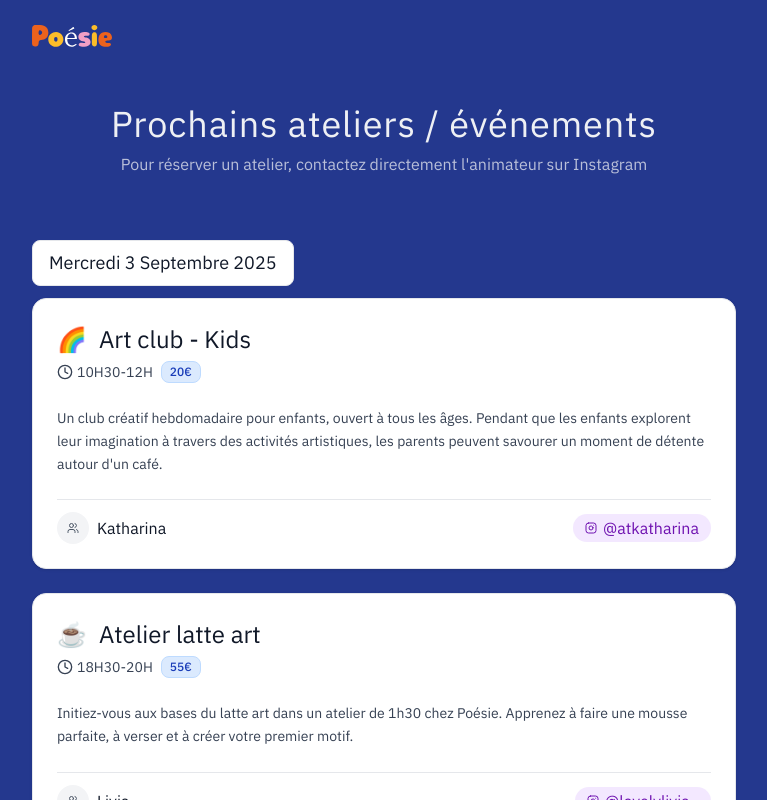
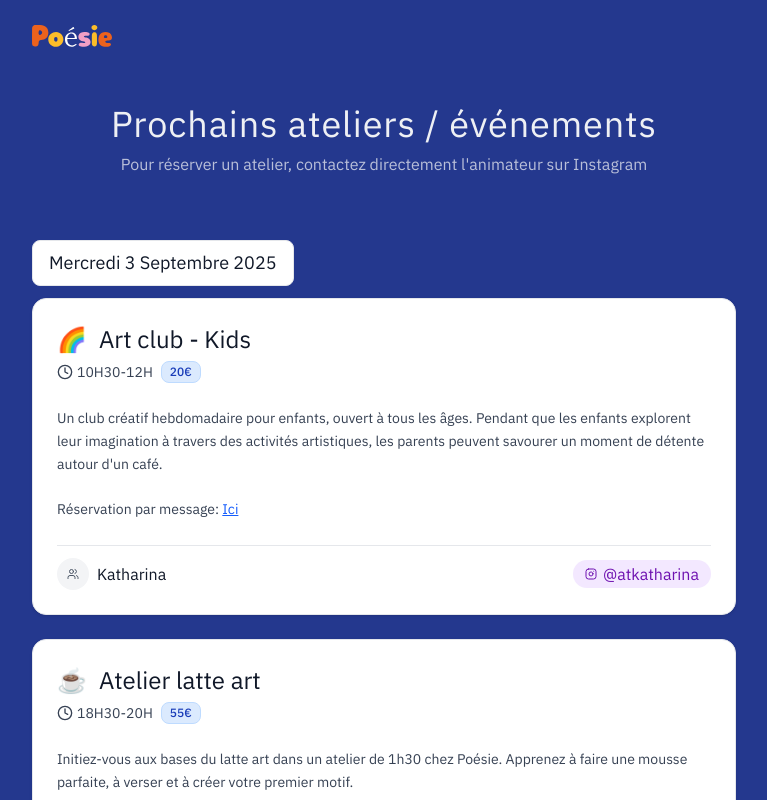
Before and after one commit to yohanlb/poesie-cafe, a Next.js app: page /agenda in a window 1280 px wide. Shown: the top 800 px of the page, without its empty margins (256-1023 px from the left). Built offline with nearby package versions, Linux system fonts and the light colour scheme.

Commit message:
feat: implement conditional reservation text display in EventCard for Instagram links

```diff
--- a/src/components/EventCard.tsx
+++ b/src/components/EventCard.tsx
@@ -17,6 +17,17 @@ interface EventCardProps {
 export default function EventCard({ event }: EventCardProps) {
   const cleanInstagramHandle = (handle: string) => {
     return handle.replace("@", "");
+  };
+
+  const isInstagramLink = (url: string) => {
+    return url.includes("instagram.com") || url.includes("instagram.fr");
+  };
+
+  const getReservationText = (reservationLink: string) => {
+    if (isInstagramLink(reservationLink)) {
+      return { text: "Réservation par message: ", linkText: "Ici" };
+    }
+    return { text: "Réservation: ", linkText: "Ici" };
   };
 
   return (
@@ -48,10 +59,31 @@ export default function EventCard({ event }: EventCardProps) {
         </CardDescription>
       </CardHeader>
 
-      {event.description && (
+      {(event.description || event.reservationLink) && (
         <CardContent>
           <p className="text-gray-700 text-sm leading-relaxed text-left">
             {event.description}
+            {event.reservationLink && (
+              <>
+                {event.description && (
+                  <>
+                    <br />
+                    <br />
+                  </>
+                )}
+                <span>
+                  {getReservationText(event.reservationLink).text}
+                  <a
+                    href={event.reservationLink}
+                    target="_blank"
+                    rel="noopener noreferrer"
+                    className="text-blue-600 hover:text-blue-800 underline"
+                  >
+                    {getReservationText(event.reservationLink).linkText}
+                  </a>
+                </span>
+              </>
+            )}
           </p>
         </CardContent>
       )}
```
